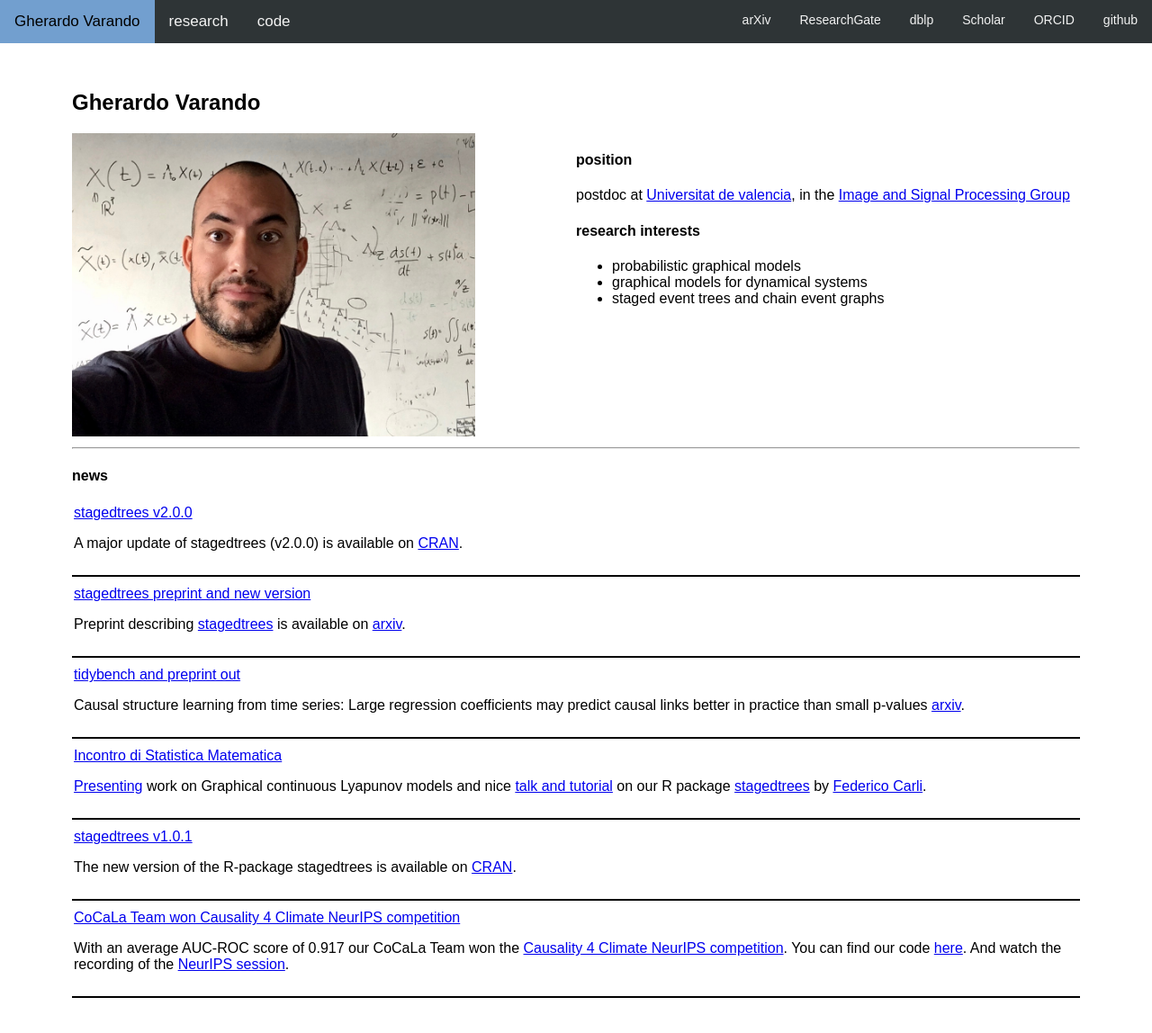
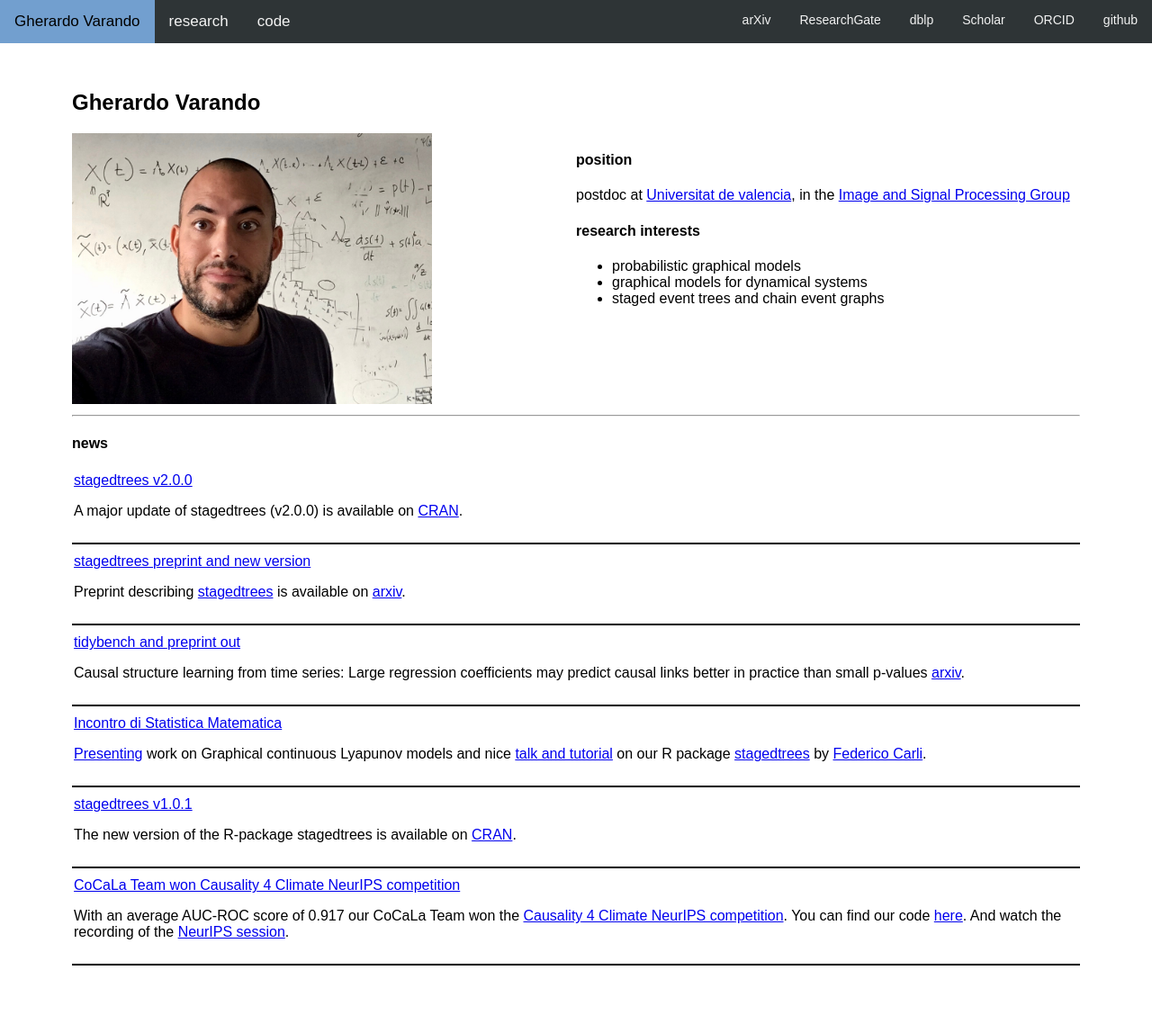
Before and after one commit to gherardovarando/gherardovarando.github.io, a Jekyll site: the page built from index.md, in a window 1280 px wide and 1197 px high. Shown: the top 1148 px of the window at 90% size. Built offline with Jekyll 4.4.1, drawn with Linux system fonts in a browser that asks for light colours.

Commit message:
update fix image size

```diff
--- a/_includes/me.html
+++ b/_includes/me.html
@@ -1 +1 @@
-<img src="images/me.JPG" width = "80%"> </img>
+<img src="images/me.JPG"  style="max-width:400px;width:100%"> </img>
--- a/_includes/topmenu.html
+++ b/_includes/topmenu.html
@@ -1,7 +1,8 @@
 <nav class="topnav" id="topnav">
         {% assign pages = site.pages | sort: "weight"  %}
          {% for pg in pages %}{% if pg.title %}{% unless pg.hide %}
-	 <a {% if pg.url == page.url %} class = "active" ,{% endif %} href="{{ pg.url | relative_url }}">{{ pg.title }}</a>{% endunless %}{% endif %}
+	 <a {% if pg.url == page.url %} class = "active" ,{% endif %} href="{{ pg.url | relative_url }}">{{ pg.title }}</a>
+	 {% endunless %}{% endif %}
     {% endfor %}
     <div class="links">
     {% for link in site.data.links %}
```
